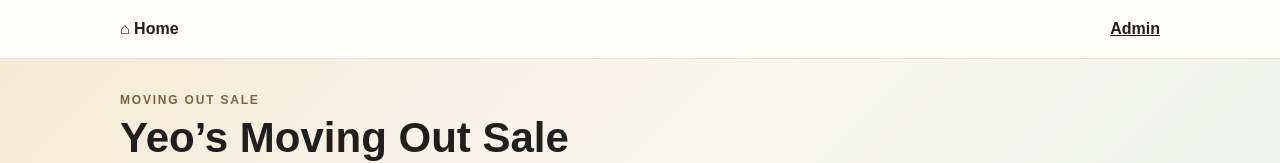
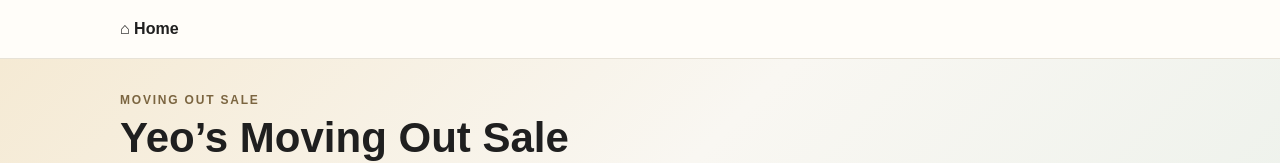
Before and after one commit to oeyekul/yeo-moving-out-sale, a Next.js app: page / in a window 1280 px wide. Shown: the top 163 px of the page. Built offline with nearby package versions, Linux system fonts and the light colour scheme; no server answers; the database is empty.

Commit message:
Hide admin link from public site

```diff
--- a/app/page.js
+++ b/app/page.js
@@ -57,7 +57,7 @@ export default function Home(){
     <header className="site-header">
       <div className="wrap header-inner">
         <a className="home-link" href="/">⌂ Home</a>
-        <a className="admin-link" href="/admin">Admin</a>
+
       </div>
     </header>
 
```
